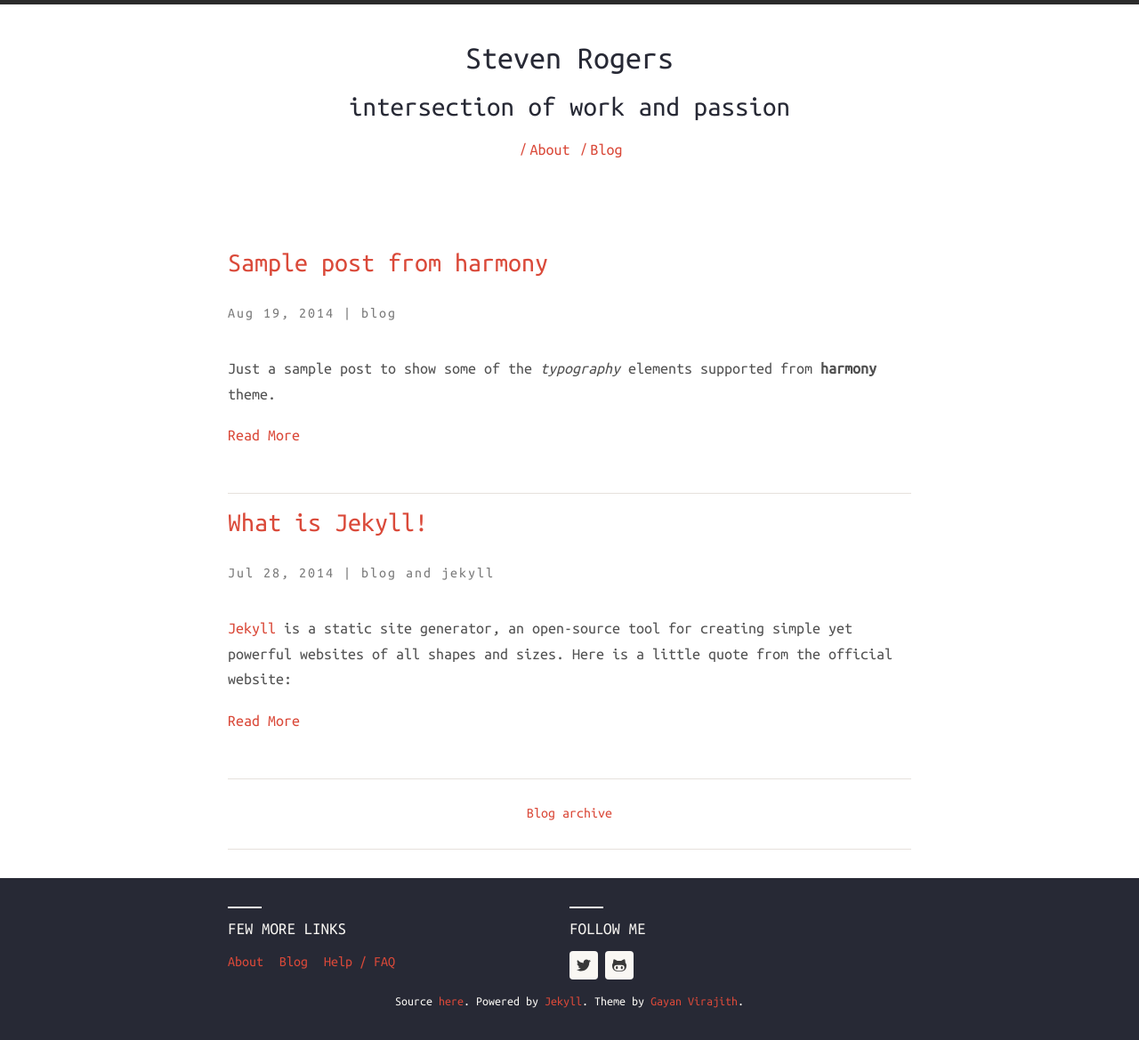
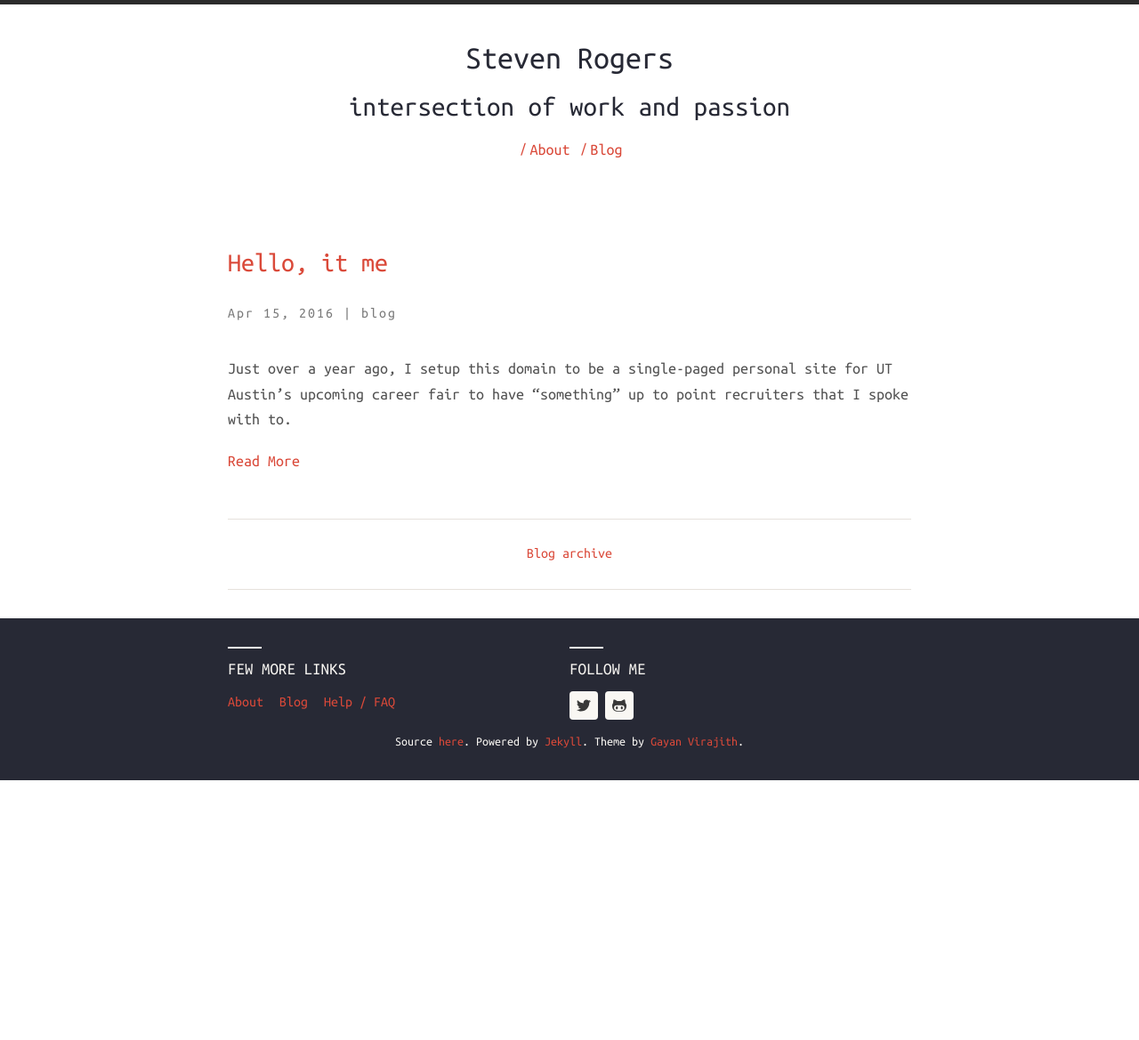
Before and after one commit to spxrogers/spxrogers.github.io, a Jekyll site: the page built from index.html, in a window 1280 px wide. Shown: the whole page at 89% size. Built offline with Jekyll 4.4.1, drawn with Linux system fonts in a browser that asks for light colours; nearby versions of some CDN libraries; after the commit the page ends 900 px from its top, so only the background shows below that.

Commit message:
First blog post.

```diff
--- /dev/null
+++ b/_posts/2016-04-15-welcome-to-blog.markdown
@@ -0,0 +1,26 @@
+---
+layout: post
+title:  "Hello, it me"
+date:   2016-04-15 12:00:00
+description: srogers.net is now blog-centric
+categories:
+- blog
+---
+
+Just over a year ago, I setup this domain to be a single-paged personal site for
+UT Austin's upcoming career fair to have "something" up to point recruiters
+that I spoke with to.
+
+And it worked. It was simple, not-over-the-top, and it did the job.
+
+However, over the last three to five weeks or so, I've been having moments in
+my life where either I do something or something happens and I'm in the moment
+thinking:
+
+> I could do a blog post about that, or something . . .
+> - me
+
+So we're here now. If only I kept a drafts backlog of those above-mentioned
+potential posts.
+
+s
```
Also changed, not shown: _layouts/post.html (+4 -4 lines), _drafts/2014-07-28-welcome-to-jekyll.markdown (renamed from _posts/2014-07-28-welcome-to-jekyll.markdown), _drafts/2014-08-19-sample-post.markdown (line endings or trailing spaces).
